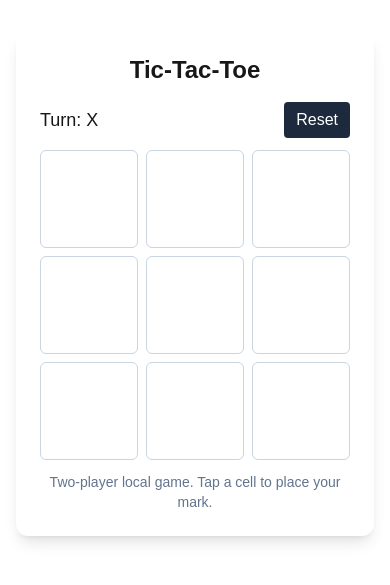
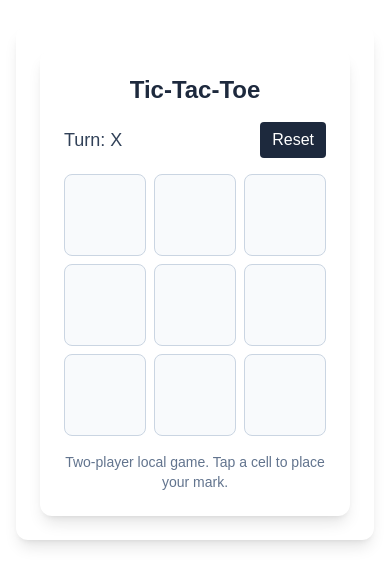
Before and after one commit to AbdullahRFA/tic-tac-toe-nextjs-tailwind, a Next.js app in the folder tic-tac-toe/: page / in a window 390 px wide. Shown: the part 139-724 px from the top of the page. Built offline with nearby package versions, Linux system fonts and the light colour scheme.

Commit message:
modifyGame.tsx for Card layout and spacing
, Color-coded X and O, Hover/active animations

, Pulse effect for winning cells

, Smooth mark placement animation

, Mobile-friendly layout

```diff
--- a/tic-tac-toe/components/Game.tsx
+++ b/tic-tac-toe/components/Game.tsx
@@ -1,4 +1,3 @@
-// components/Game.tsx
 'use client';
 
 import { useMemo, useState } from 'react';
@@ -60,10 +59,11 @@ export default function Game() {
 
   return (
     <div className="w-full max-w-sm sm:max-w-md mx-auto">
-      <h1 className="text-2xl font-semibold text-center mb-4">Tic-Tac-Toe</h1>
+      <div className="bg-white rounded-xl shadow-lg p-6">
+        <h1 className="text-2xl font-bold text-center mb-4 text-slate-800">Tic-Tac-Toe</h1>
 
-      <div className="flex items-center justify-between mb-3">
-        <span className="text-lg" aria-live="polite">
+        <div className="flex items-center justify-between mb-4">
+          <span className="text-lg font-medium text-slate-700" aria-live="polite">
             {statusText}
           </span>
           <button
@@ -87,23 +87,34 @@ export default function Game() {
                 disabled={disabled}
                 aria-label={`Cell ${idx + 1}${value ? `, ${value}` : ''}`}
                 className={[
-                'aspect-square rounded-md border flex items-center justify-center',
-                'text-3xl sm:text-4xl font-bold select-none',
+                  'aspect-square rounded-lg border flex items-center justify-center',
+                  'text-4xl sm:text-5xl font-bold select-none transition-transform duration-150',
                   highlight
-                  ? 'bg-amber-200 border-amber-400'
-                  : 'bg-white border-slate-300 hover:bg-slate-50 active:bg-slate-100',
+                    ? 'bg-yellow-100 border-yellow-400 animate-pulse'
+                    : 'bg-slate-50 border-slate-300 hover:scale-105 active:scale-95',
                   disabled ? 'cursor-not-allowed opacity-100' : 'cursor-pointer',
                 ].join(' ')}
               >
+                <span
+                  className={`transition-opacity duration-200 ${
+                    value === 'X'
+                      ? 'text-blue-600'
+                      : value === 'O'
+                      ? 'text-rose-600'
+                      : ''
+                  }`}
+                >
                   {value}
+                </span>
               </button>
             );
           })}
         </div>
 
-      <p className="mt-3 text-center text-sm text-slate-500">
+        <p className="mt-4 text-center text-sm text-slate-500">
           Two-player local game. Tap a cell to place your mark.
         </p>
       </div>
+    </div>
   );
 }
```
Lines whose indentation alone changed are shown as unchanged.
